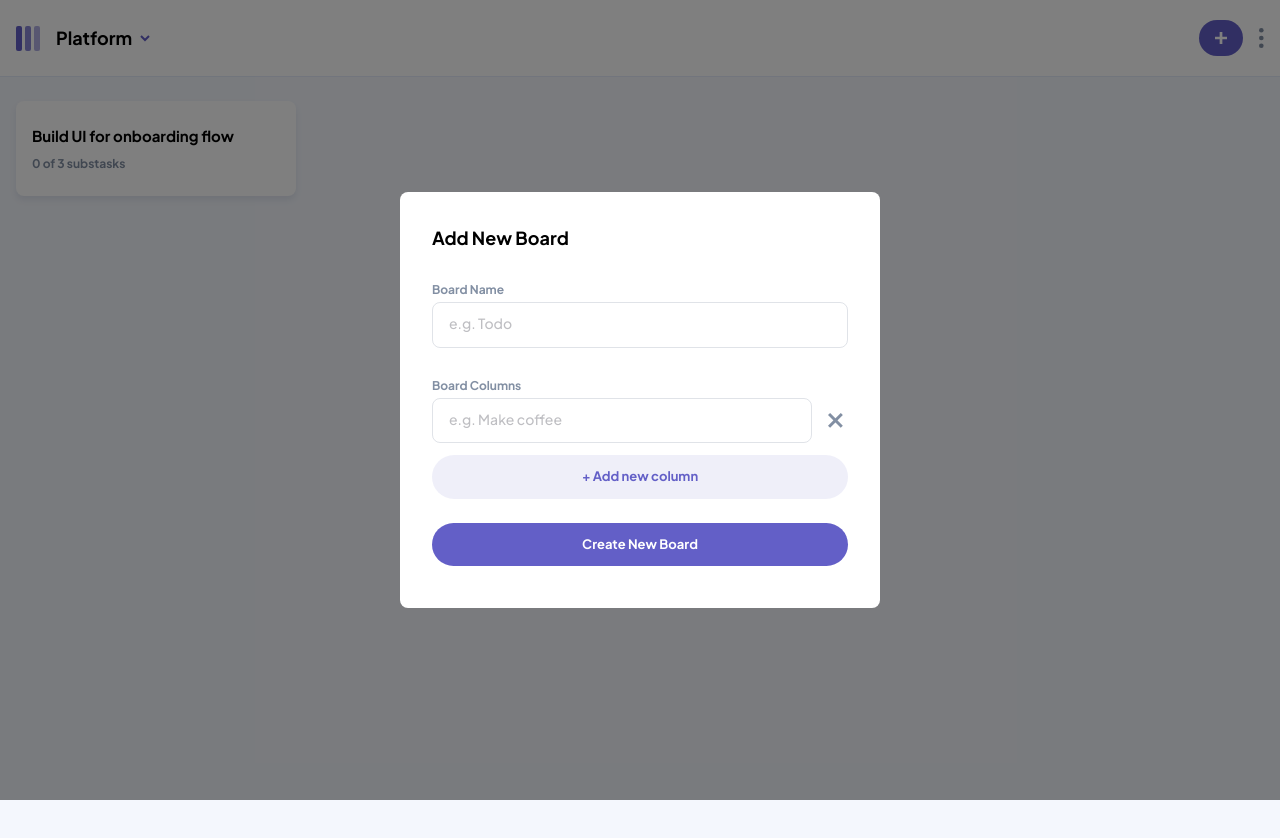
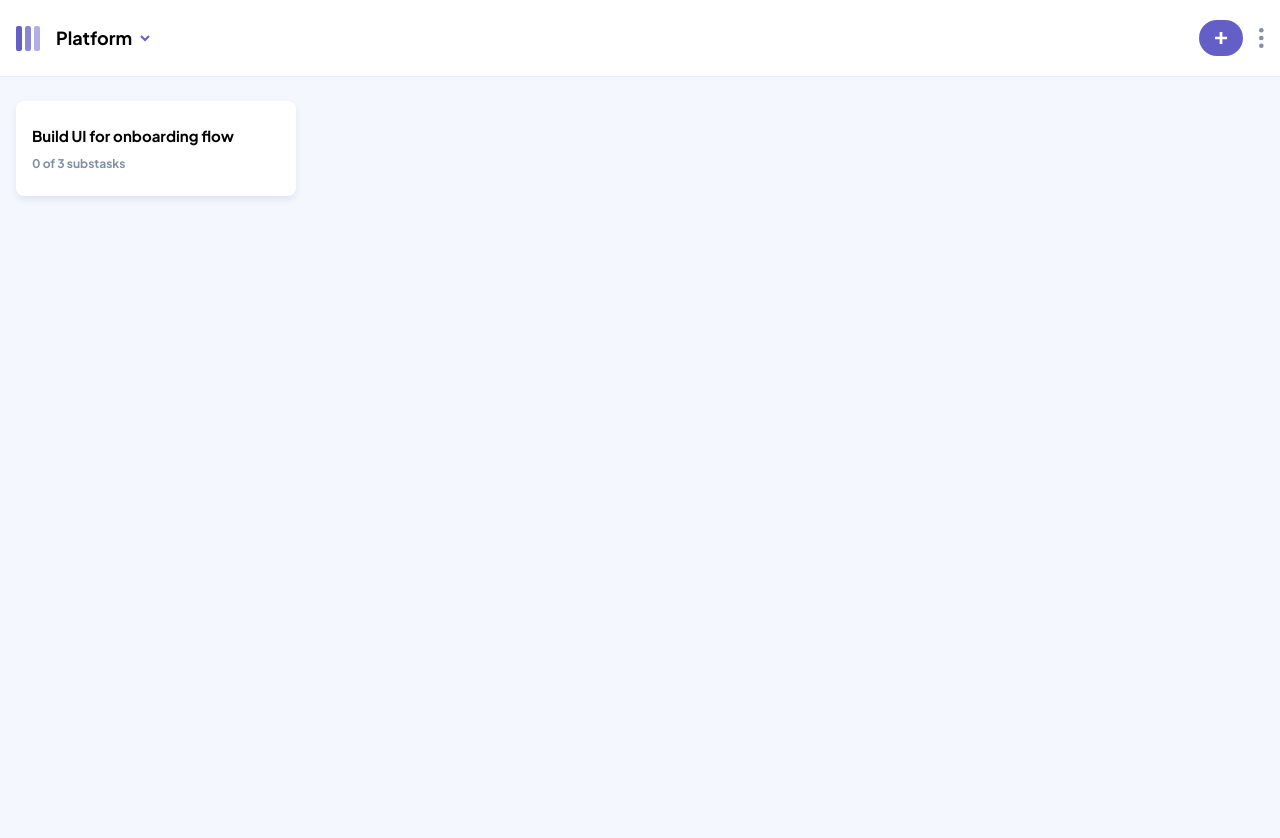
Before and after one commit to toriola998/Kanban, a React (Vite) app: page / in a window 1280 px wide. Shown: the top 838 px of the page. Built offline with nearby package versions, Linux system fonts and the light colour scheme.

Commit message:
CREATE: created  'confirm delete' modal

```diff
--- a/src/components/ModalLayout.jsx
+++ b/src/components/ModalLayout.jsx
@@ -6,10 +6,13 @@ export default function ModalLayout({
 }) {
    return (
       <div className="modal-layout flex-center px-4" onClick={handleClick}>
-         <div className="bg-white w-full relative rounded-lg modal-inner p-6 md:p-8 max-w-[480px]">
+         <div
+            className="bg-white w-full relative rounded-lg modal-inner p-6 md:p-8 max-w-[480px]"
+            onClick={(e) => e.stopPropagation()}
+         >
             {title && (
                <p
-                  className={`text-lg text-black font-bold mb-6 ${titleColor === "black" ? "text-black" : text - red}`}
+                  className={`text-lg text-black font-bold mb-6 ${titleColor === "black" ? "text-black" : "text-red"}`}
                >
                   {title}
                </p>
--- /dev/null
+++ b/src/components/shared/DeleteItem.jsx
@@ -0,0 +1,20 @@
+import ModalLayout from "../ModalLayout";
+
+export default function DeleteItem({ action, note, deleteItem, cancel }) {
+   return (
+      <ModalLayout titleColor="red" title={`Delete this ${action}?`}>
+         <p className="text-[13px] text-grey font-medium leading-7">
+            Are you sure you want to delete the {note}
+         </p>
+
+         <div className="flex gap-4 mt-6">
+            <button className="btn red w-full" onClick={deleteItem}>
+               Delete
+            </button>
+            <button className="btn sec-btn w-full" onClick={cancel}>
+               Cancel
+            </button>
+         </div>
+      </ModalLayout>
+   );
+}
--- a/src/routes/Home.jsx
+++ b/src/routes/Home.jsx
@@ -1,8 +1,5 @@
 import Header from "../components/Header";
-import AddNewTask from "../components/tasks/AddNewTask";
 import TaskCard from "../components/tasks/TaskCard";
-import AddNewBoard from "../components/board/AddNewBoard";
-//import TaskInfo from "../components/tasks/TaskInfo";
 
 function App() {
    return (
@@ -10,8 +7,6 @@ function App() {
          <Header title="Platform" />
          <main className="bg-light-grey-1 min-h-screen px-4 py-6">
             <TaskCard />
-            {/* <TaskInfo /> */}
-            <AddNewBoard />
          </main>
       </>
    );
--- a/src/styles/button.css
+++ b/src/styles/button.css
@@ -8,4 +8,8 @@
    &.sec-btn {
       @apply bg-grey-3 text-main-purple text-[13px] hover:bg-grey-4;
    }
+
+   &.red {
+      @apply bg-red text-white text-[13px] hover:bg-red-1;
+   }
 }
```
